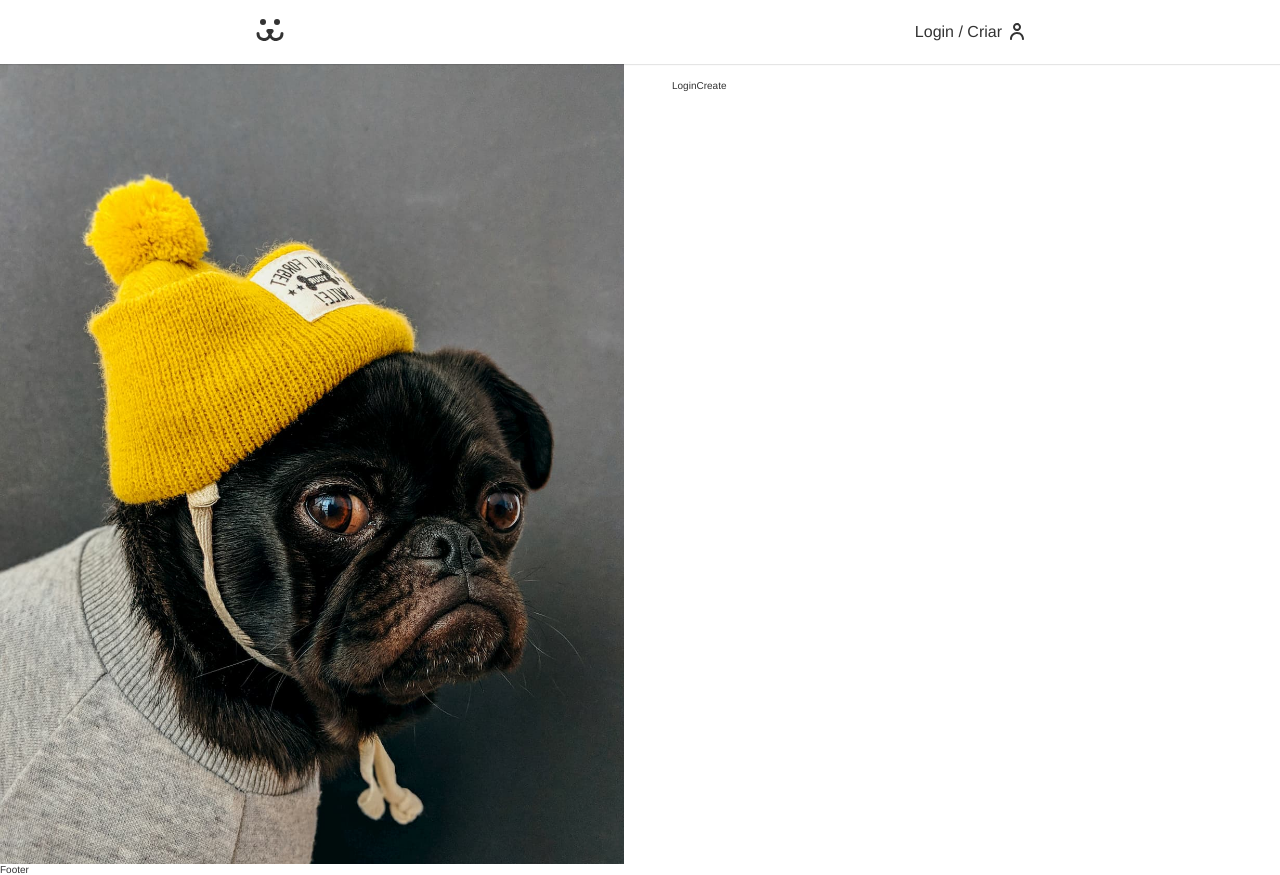
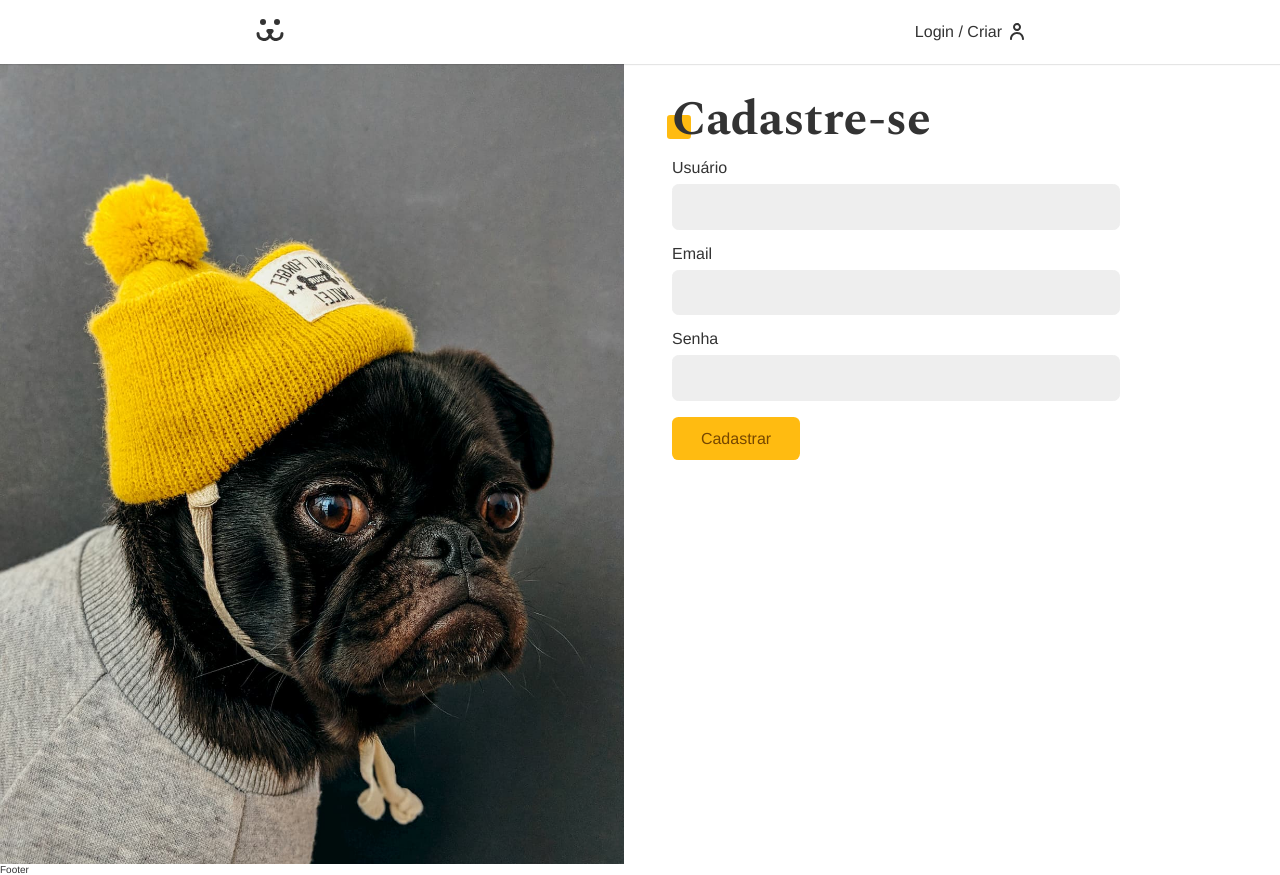
Before and after one commit to bhsouza/dogs_react, a React (Vite) app: page /login/criar in a window 1280 px wide. Built offline with nearby package versions, Linux system fonts and the light colour scheme.

Commit message:
Criando pagina de cadastro

```diff
--- a/src/Components/Hooks/useForm.jsx
+++ b/src/Components/Hooks/useForm.jsx
@@ -4,6 +4,10 @@
   email: {
     regex: /^\w+([-+.']\w+)*@\w+([-.]\w+)*\.\w+([-.]\w+)*$/,
     message: 'Preencha um e-mail válido',
+  },
+  password: {
+    regex: /^(?=.*[a-z])(?=.*[A-Z])(?=.*\d).{8,}$/,
+    message: 'A senha precisa ter 1 caracter maiúsculo, 1 minúsculo, e 1 dígito. Com no mínimo 8 caracteres.',
   }
 }
 
--- a/src/Components/Login/LoginCreate.jsx
+++ b/src/Components/Login/LoginCreate.jsx
@@ -1,8 +1,39 @@
 import React from 'react'
+import Input from '../Forms/Input';
+import Button from '../Forms/Button';
+import useForm from '../Hooks/useForm';
+import { USER_POST } from '../../api';
+import { UserContext } from '../../UserContext';
 
 const LoginCreate = () => {
+  const username = useForm();
+  const email = useForm('email');
+  const password = useForm('password');
+
+  const {userLogin} = React.useContext(UserContext);
+
+  async function handleSubmit(event) {
+    event.preventDefault();
+    const {url, options} = USER_POST({
+      username: username.value,
+      email: email.value,
+      password: password.value,
+    })
+    const response = await fetch(url, options);
+    if(response.ok) userLogin(username.value, password.value);
+    console.log(response)
+  }
+
   return (
-    <div>LoginCreate</div>
+    <section className='animeLeft'>
+      <h1 className="title">Cadastre-se</h1>
+      <form onSubmit={handleSubmit}>
+        <Input label='Usuário' type='text' name='username' {...username}/>
+        <Input label='Email' type='email' name='email' {...email}/>
+        <Input label='Senha' type='password' name='password' {...password}/>
+        <Button>Cadastrar</Button>
+      </form>
+    </section>
   )
 }
 
--- a/src/api.jsx
+++ b/src/api.jsx
@@ -36,3 +36,16 @@
     },
   };
 }
+
+export function USER_POST(body) {
+  return {
+    url: API_URL + '/api/user',
+    options: {
+      method: 'POST',
+      headers: {
+        'Content-Type': 'application/json',
+      },
+      body: JSON.stringify(body),
+    },
+  };
+}
```
